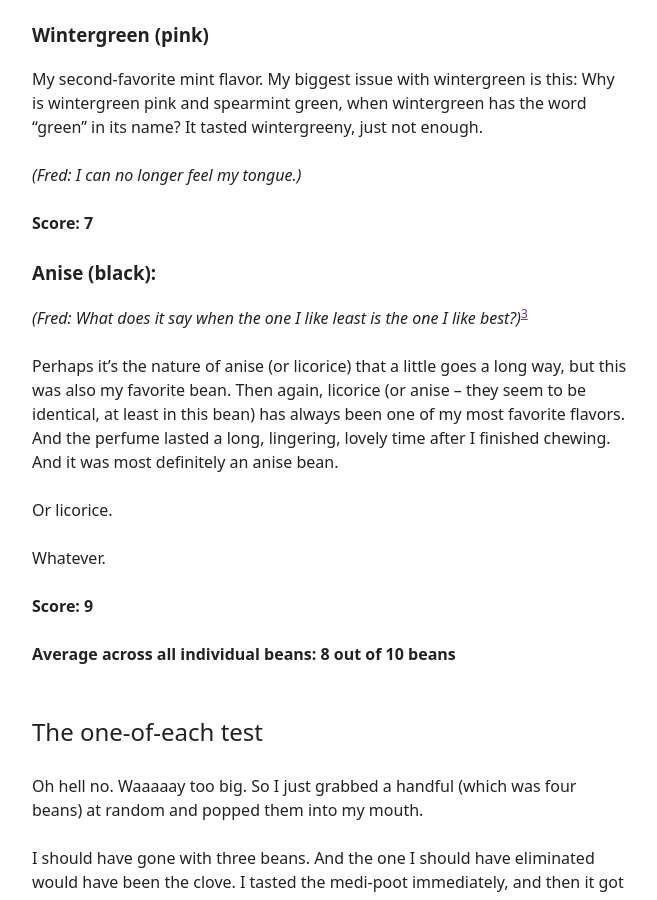
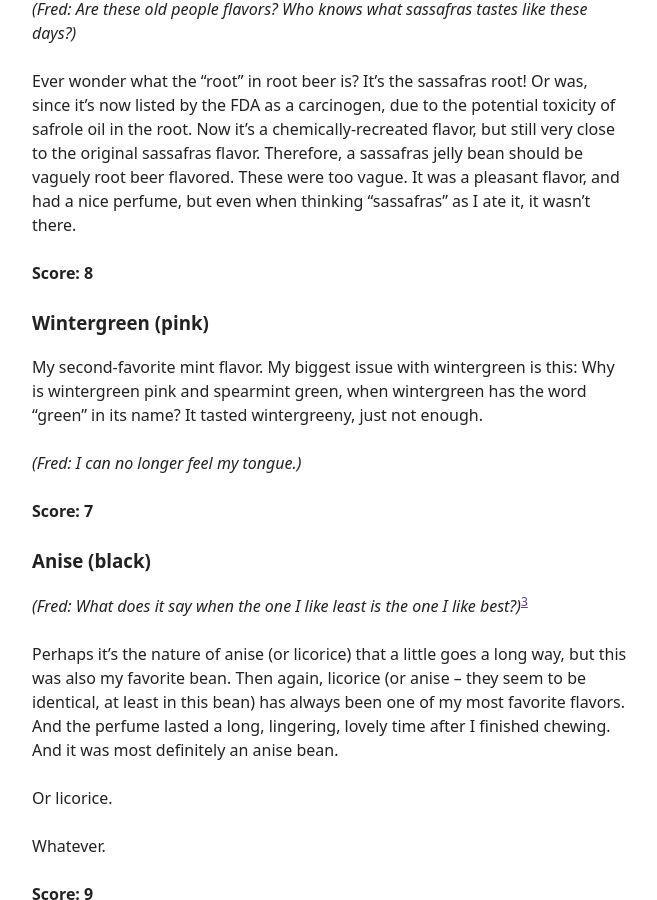
Before and after one commit to Scotchester/jellybeans, a Jekyll site: the page built from _posts/2022-04-15-howe-spiced-jumbo-jelly-beans.md, in a window 1280 px wide and 900 px high, scrolled down 4949 px. Shown: the whole window, without its empty margins (470-1127 px from the left). Built offline with Jekyll 4.4.1, drawn with Linux system fonts in a browser that asks for light colours.

```diff
--- a/_posts/2022-04-15-howe-spiced-jumbo-jelly-beans.md
+++ b/_posts/2022-04-15-howe-spiced-jumbo-jelly-beans.md
@@ -233,7 +233,7 @@ _(Fred: I can no longer feel my tongue.)_
 
 **Score: 7**
 
-### Anise (black):
+### Anise (black)
 
 _(Fred: What does it say when the one I like least is the one I like best?)_[^3]
 
```
Also changed, not shown: other parts of _posts/2022-04-15-howe-spiced-jumbo-jelly-beans.md (+1 -1 lines).
